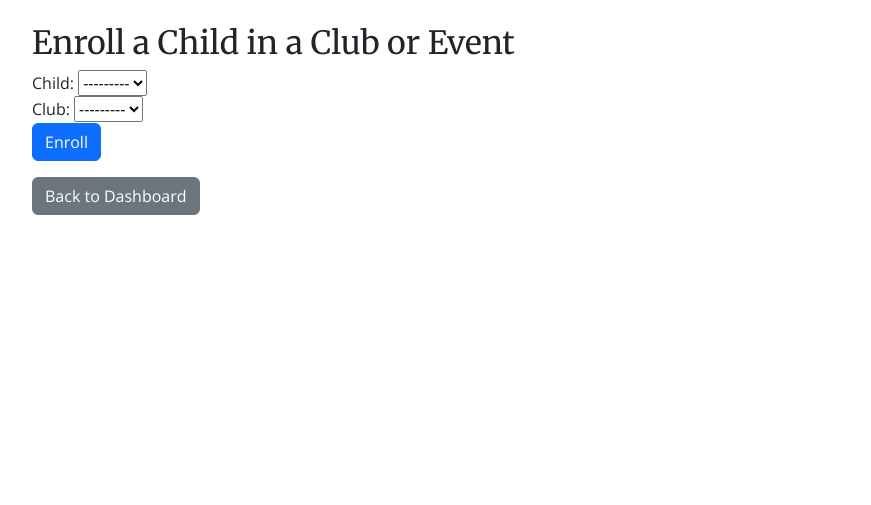
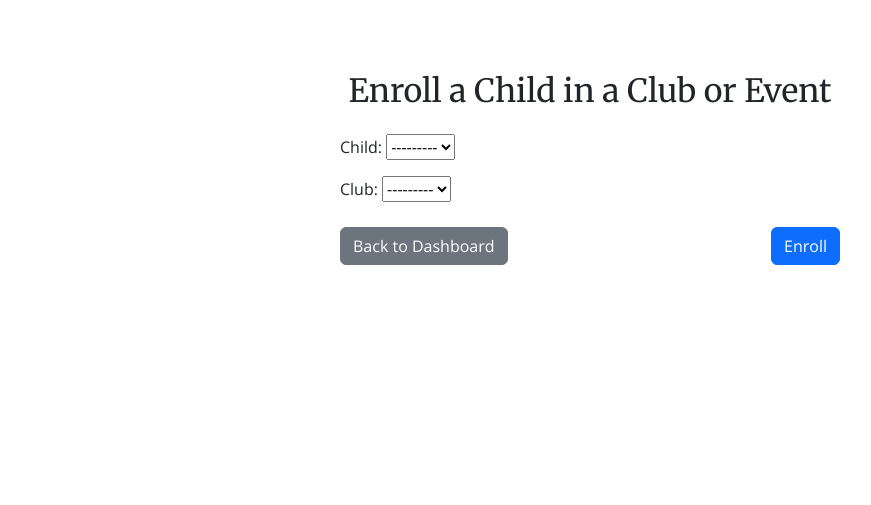
Before and after one commit to andrewpmilne/project-four-school-club-events-bookings, a Django app: template enrollment/templates/enrollment/create_enrollment.html in a window 1280 px wide. Shown: the part 58-563 px from the top of the page, without its empty margins (50-921 px from the left). Run offline with Django 4.2, Linux system fonts and the light colour scheme; the template is opened without the code that fills it: values that come from a table or form of the project are taken from there, others are empty; parts of the project's set-up code (start-up, migrations or seed data) failed here and were passed over.

Commit message:
style using bootstrap for child and enrollment apps.

```diff
--- a/enrollment/templates/enrollment/create_enrollment.html
+++ b/enrollment/templates/enrollment/create_enrollment.html
@@ -3,42 +3,51 @@
 {% block title %}Enroll Child in Club/Event{% endblock %}
 
 {% block content %}
+<div class="container my-5">
+    <div class="text-center mb-4">
+        <h2 class="mb-3">Enroll a Child in a Club or Event</h2>
+    </div>
 
     {% if form.non_field_errors %}
-<div class="alert alert-danger">
+    <div class="alert alert-danger text-center w-75 mx-auto">
         {% for error in form.non_field_errors %}
         {{ error }}<br>
         {% endfor %}
     </div>
     {% endif %}
 
+    <!-- Centered enrollment form -->
+    <div class="d-flex justify-content-center">
+        <form method="post" class="w-100" style="max-width: 500px;">
+            {% csrf_token %}
 
-<h2>Enroll a Child in a Club or Event</h2>
-
-<!-- Enrollment form -->
-<form method="post">
-    {% csrf_token %}
-    <div class="form-group">
+            <div class="mb-3">
                 {{ form.child.label_tag }}
                 {{ form.child }}
                 {% if form.child.errors %}
-        <div class="text-danger">{{ form.child.errors }}</div>
+                <div class="text-danger small">{{ form.child.errors }}</div>
                 {% endif %}
             </div>
 
-    <div class="form-group">
+            <div class="mb-3">
                 {{ form.club.label_tag }}
                 {{ form.club }}
                 {% if form.club.errors %}
-        <div class="text-danger">{{ form.club.errors }}</div>
+                <div class="text-danger small">{{ form.club.errors }}</div>
                 {% endif %}
             </div>
 
+            <div class="d-flex justify-content-between mt-4">
+                <a href="{% url 'user:parent_dashboard' %}" class="btn btn-secondary"
+                    aria-label="Return to parent dashboard">
+                    Back to Dashboard
+                </a>
                 <button type="submit" class="btn btn-primary"
-        aria-label="Enroll selected child in selected club or event">Enroll</button>
+                    aria-label="Enroll selected child in selected club or event">
+                    Enroll
+                </button>
+            </div>
         </form>
-
-<a href="{% url 'user:parent_dashboard' %}" class="btn btn-secondary mt-3" aria-label="Return to parent dashboard">Back
-    to Dashboard</a>
-
+    </div>
+</div>
 {% endblock %}
```
Also changed, not shown: child/templates/child/create_child.html (+20 -8 lines), child/templates/child/edit_child.html (+23 -12 lines), child/templates/child/view_all_clubs.html (+15 -9 lines), child/templates/child/view_children_cards.html (+14 -7 lines). Lines whose indentation alone changed are shown as unchanged.
